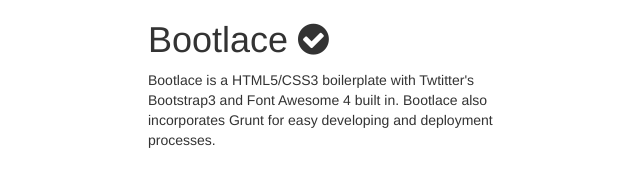
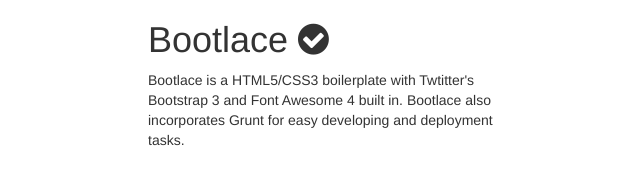
Before and after one commit to kjunggithub/bootlace, a website: page index.html in a window 1280 px wide. Shown: the full height of the page, 312-952 px from the left. Drawn offline with nearby package versions, Linux system fonts and the light colour scheme; files that its build step writes are made by us from their sources.

Commit message:
fixed a typo

```diff
--- a/index.html
+++ b/index.html
@@ -31,7 +31,7 @@
 			<div class="row">
 				<div class="col-md-4 col-md-offset-4">
 					<h1>Bootlace <i class="fa fa-check-circle fa-1x"></i></h1>
-					<p>Bootlace is a HTML5/CSS3 boilerplate with Twtitter's Bootstrap3 and Font Awesome 4 built in. Bootlace also incorporates Grunt for easy developing and deployment processes.</p>
+					<p>Bootlace is a HTML5/CSS3 boilerplate with Twtitter's Bootstrap 3 and Font Awesome 4 built in. Bootlace also incorporates Grunt for easy developing and deployment tasks.</p>
 				</div>
 			</div>
 		</div>
```
Also changed, not shown: README.md.
